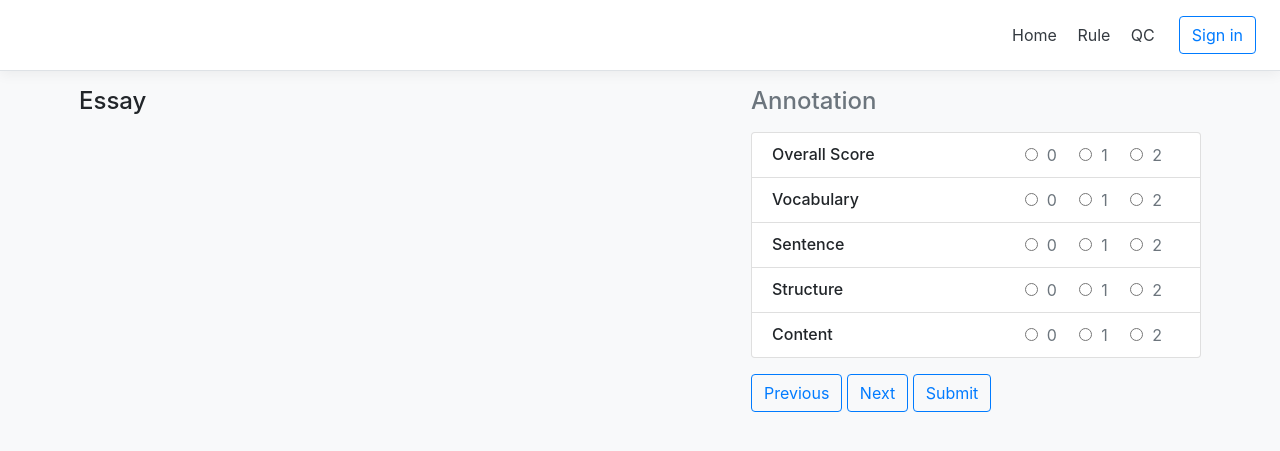
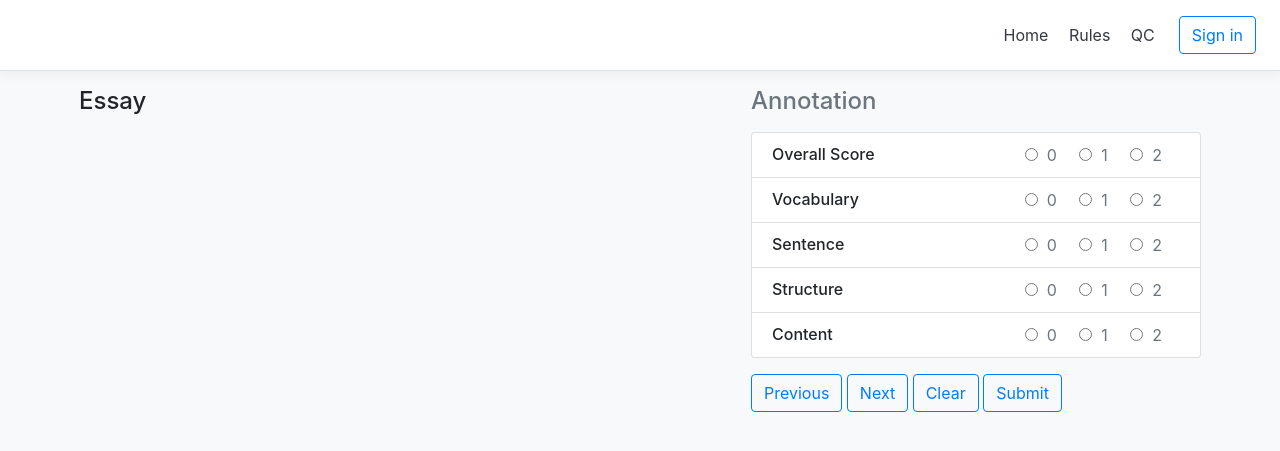
Before and after one commit to professorlust/annotator, a Python web app: template templates/mark.html in a window 1280 px wide. Shown: the top 451 px of the page. Run offline with Jinja, Linux system fonts and the light colour scheme; the template is opened without the code that fills it, so the values that code supplies are empty; some libraries are stand-ins or nearby versions.

Commit message:
Add clear button for Essay Grading Annotation

```diff
--- a/static/js/mark.js
+++ b/static/js/mark.js
@@ -164,6 +164,10 @@ function submitEssayMark(button) {
     });
 }
 
+function clearMark(button) {
+    clearAllRadios();
+}
+
 function setRadioUnchecked(name) {
     var radio = document.getElementsByName(name);
     for (var i = 0; i < radio.length; i++) {
--- a/templates/mark.html
+++ b/templates/mark.html
@@ -19,7 +19,7 @@
 		<h5 class="my-0 mr-md-auto font-weight-normal">{{ title }}</h5>
 		<nav class="my-2 my-md-0 mr-md-3">
 			<a class="p-2 text-dark" href="/">Home</a>
-			<a class="p-2 text-dark" data-toggle="modal" href="#rules">Rule</a>
+			<a class="p-2 text-dark" data-toggle="modal" href="#rules">Rules</a>
 			<a class="p-2 text-dark" data-toggle="modal" href="#qc">QC</a>
 		</nav>
 		<a class="btn btn-outline-primary" href="/signin">Sign in</a>
@@ -108,6 +108,7 @@
 
 				<button id="button_previous" class="btn btn-outline-primary" onclick="previousEssay(this);">Previous</button>
 				<button id="button_next" class="btn btn-outline-primary" onclick="nextEssay(this);">Next</button>
+				<button id="button_clear" class="btn btn-outline-primary" onclick="clearMark(this);">Clear</button>
 				<button id="button_submit" class="btn btn-outline-primary" onclick="submitEssayMark(this);">Submit</button>
 			</div>
 		</div>
--- a/templates/ocr.html
+++ b/templates/ocr.html
@@ -19,7 +19,7 @@
 		<h5 class="my-0 mr-md-auto font-weight-normal">{{ title }}</h5>
 		<nav class="my-2 my-md-0 mr-md-3">
 			<a class="p-2 text-dark" href="/">Home</a>
-			<a class="p-2 text-dark" data-toggle="modal" href="#rules">Rule</a>
+			<a class="p-2 text-dark" data-toggle="modal" href="#rules">Rules</a>
 			<a class="p-2 text-dark" data-toggle="modal" href="#qc">QC</a>
 		</nav>
 		<a class="btn btn-outline-primary" href="signin">Sign in</a>
```
